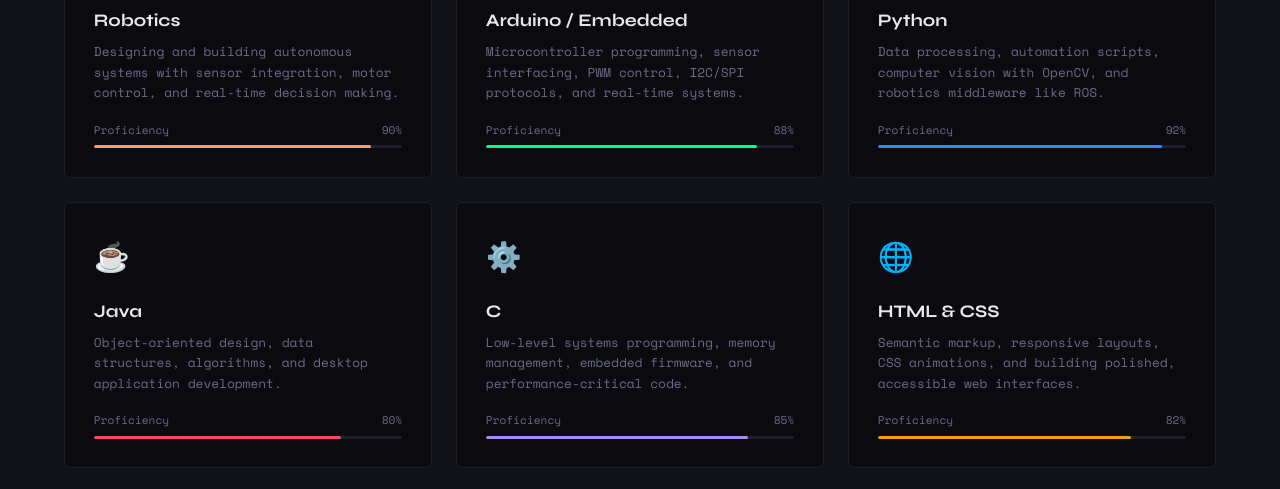
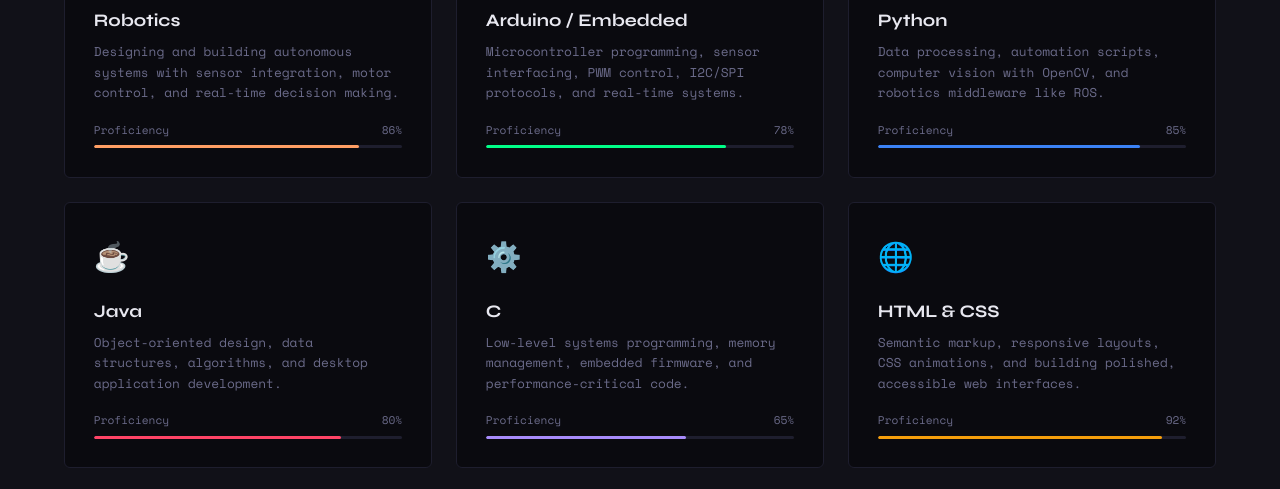
Before and after one commit to adongoandre/portfolio, a plain HTML site: page index.html in a window 1280 px wide. Shown: the part 1140-1629 px from the top of the page. Drawn offline with nearby package versions, Linux system fonts and the light colour scheme.

Commit message:
Update skill proficiency percentages in portfolio

```diff
--- a/index.html
+++ b/index.html
@@ -89,9 +89,9 @@
         <div class="skill-desc">Designing and building autonomous systems with sensor integration, motor control, and
           real-time decision making.</div>
         <div class="skill-bar-wrap">
-          <div class="skill-bar-label"><span>Proficiency</span><span>90%</span></div>
+          <div class="skill-bar-label"><span>Proficiency</span><span>86%</span></div>
           <div class="skill-bar-bg">
-            <div class="skill-bar-fill" data-width="90"></div>
+            <div class="skill-bar-fill" data-width="86"></div>
           </div>
         </div>
       </div>
@@ -102,9 +102,9 @@
         <div class="skill-desc">Microcontroller programming, sensor interfacing, PWM control, I2C/SPI protocols, and
           real-time systems.</div>
         <div class="skill-bar-wrap">
-          <div class="skill-bar-label"><span>Proficiency</span><span>88%</span></div>
+          <div class="skill-bar-label"><span>Proficiency</span><span>78%</span></div>
           <div class="skill-bar-bg">
-            <div class="skill-bar-fill" data-width="88"></div>
+            <div class="skill-bar-fill" data-width="78"></div>
           </div>
         </div>
       </div>
@@ -115,9 +115,9 @@
         <div class="skill-desc">Data processing, automation scripts, computer vision with OpenCV, and robotics
           middleware like ROS.</div>
         <div class="skill-bar-wrap">
-          <div class="skill-bar-label"><span>Proficiency</span><span>92%</span></div>
+          <div class="skill-bar-label"><span>Proficiency</span><span>85%</span></div>
           <div class="skill-bar-bg">
-            <div class="skill-bar-fill" data-width="92"></div>
+            <div class="skill-bar-fill" data-width="85"></div>
           </div>
         </div>
       </div>
@@ -141,9 +141,9 @@
         <div class="skill-desc">Low-level systems programming, memory management, embedded firmware, and
           performance-critical code.</div>
         <div class="skill-bar-wrap">
-          <div class="skill-bar-label"><span>Proficiency</span><span>85%</span></div>
+          <div class="skill-bar-label"><span>Proficiency</span><span>65%</span></div>
           <div class="skill-bar-bg">
-            <div class="skill-bar-fill" data-width="85"></div>
+            <div class="skill-bar-fill" data-width="65"></div>
           </div>
         </div>
       </div>
@@ -154,9 +154,9 @@
         <div class="skill-desc">Semantic markup, responsive layouts, CSS animations, and building polished, accessible
           web interfaces.</div>
         <div class="skill-bar-wrap">
-          <div class="skill-bar-label"><span>Proficiency</span><span>82%</span></div>
+          <div class="skill-bar-label"><span>Proficiency</span><span>92%</span></div>
           <div class="skill-bar-bg">
-            <div class="skill-bar-fill" data-width="82"></div>
+            <div class="skill-bar-fill" data-width="92"></div>
           </div>
         </div>
       </div>
```
